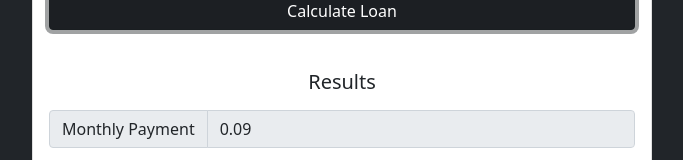
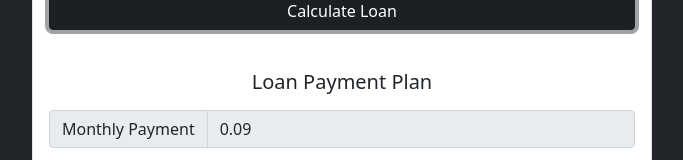
Before and after one commit to manlikleo/loancalculator, a plain HTML site: page index.html in a window 1280 px wide. Both pictures are taken after typing "5", "5", "5" into the empty fields and a click on the button "Calculate Loan". Shown: the part 333-493 px from the top of the page, without its empty margins (298-981 px from the left). Drawn offline with nearby package versions, Linux system fonts and the light colour scheme.

Commit message:
compledted application

```diff
--- a/index.html
+++ b/index.html
@@ -43,7 +43,7 @@
 
 
                             <div class="results pt-3">
-                                <h5 class="heading display-8 pb-2">Results</h5>
+                                <h5 class="heading display-8 pb-2">Loan Payment Plan</h5>
                                 <div class="form-group">
                                     <div class="input-group mb-3">
                                         <span class="input-group-text" id="basic-addon1">Monthly Payment</span>
```
